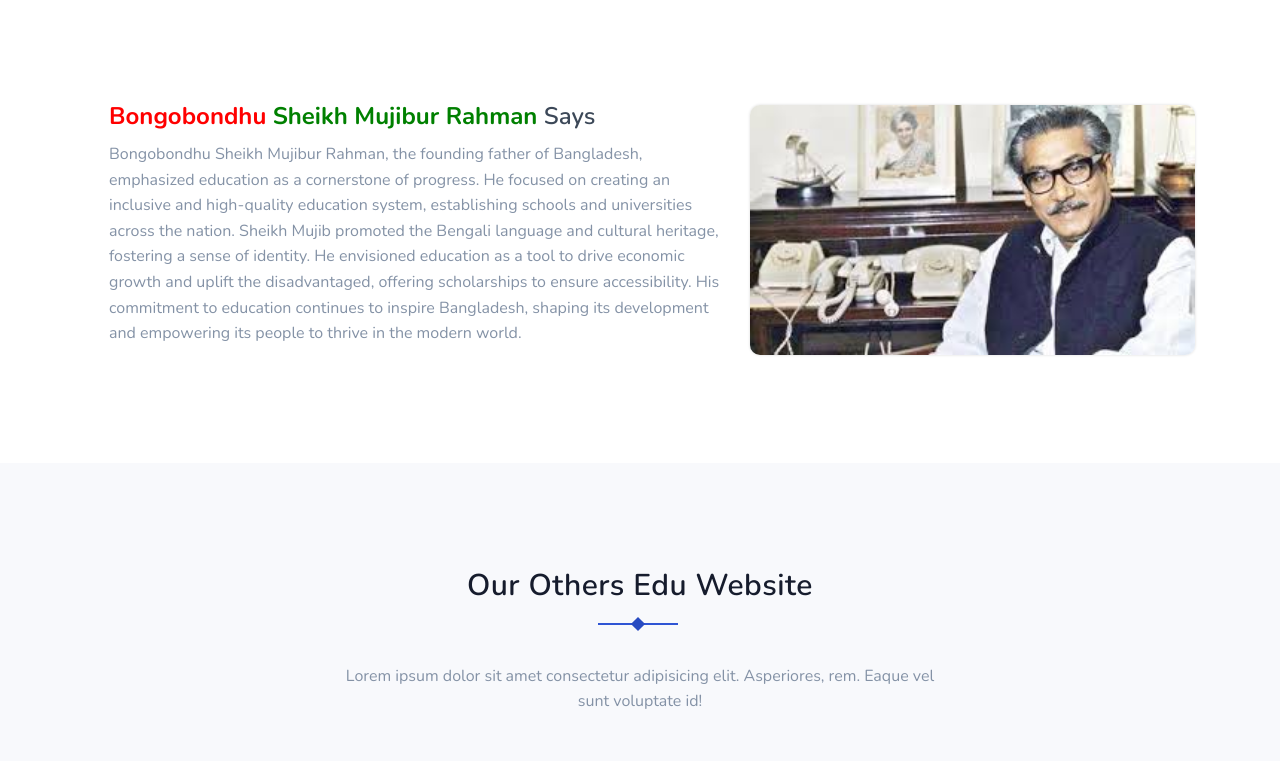
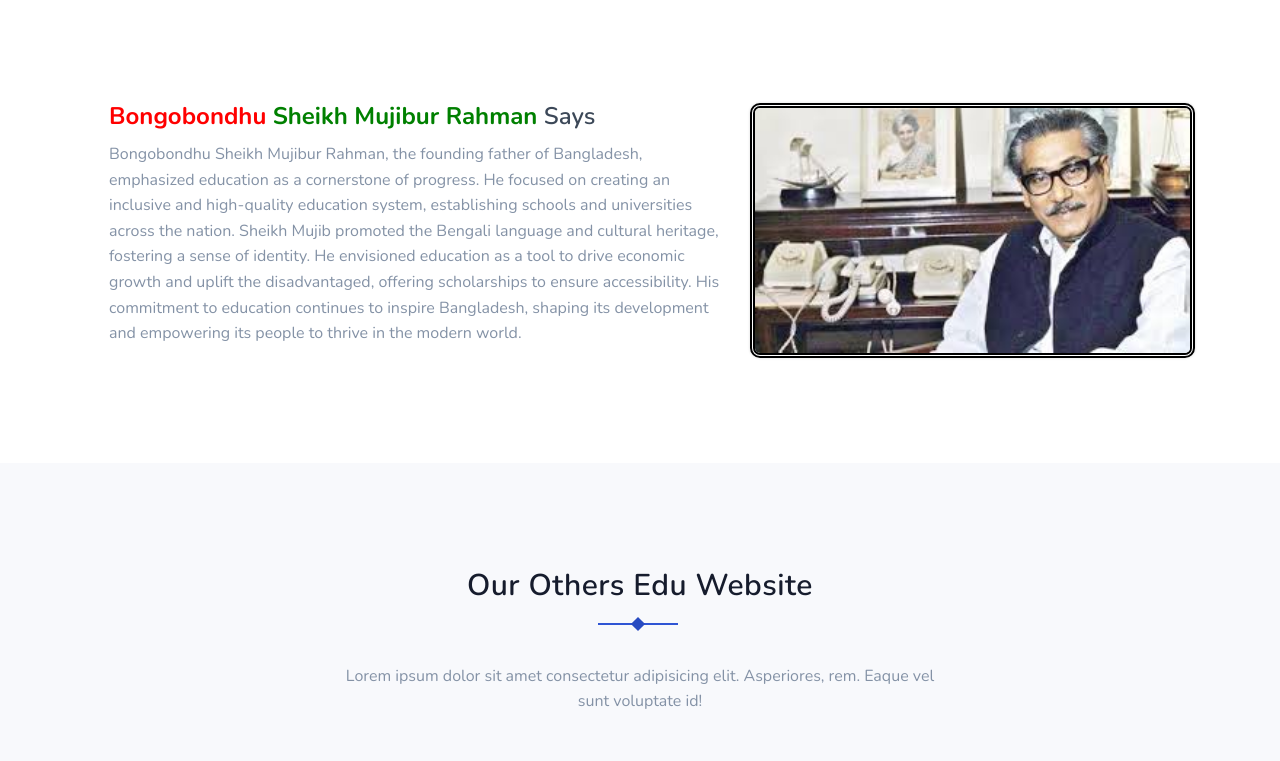
Before and after one commit to sujonkumer/project1, a plain HTML site: page index.html in a window 1280 px wide. Shown: the part 7906-8667 px from the top of the page. Drawn offline with nearby package versions, Linux system fonts and the light colour scheme.

Commit message:
Update index.html

```diff
--- a/index.html
+++ b/index.html
@@ -1683,7 +1683,7 @@
           <div class="col-lg-5 col-md-4">
             <img loading="lazy"
               src="images/mojib.jpeg"
-              style="width: 100%; height: auto"
+              style="width: 100%; height: auto; border:5px double black;"
               class="img-fluid rounded shadow"
               alt=""
             />
```
